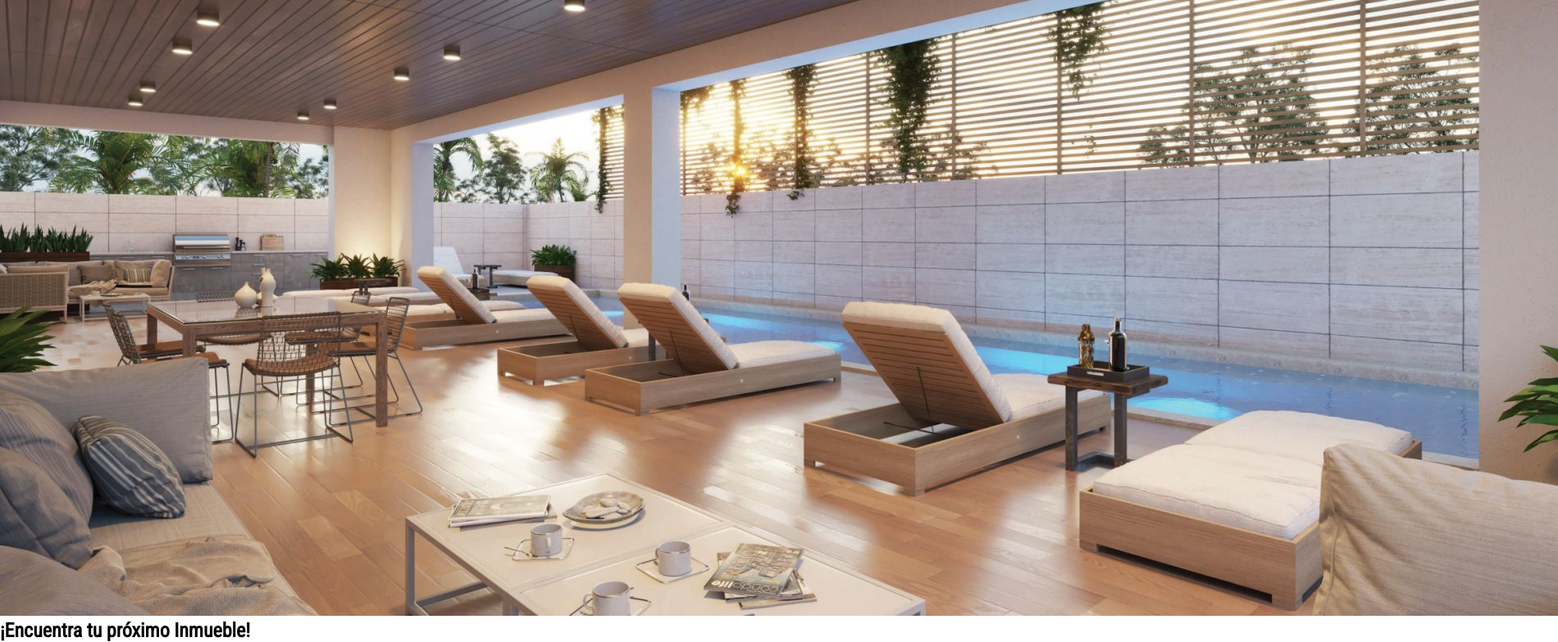
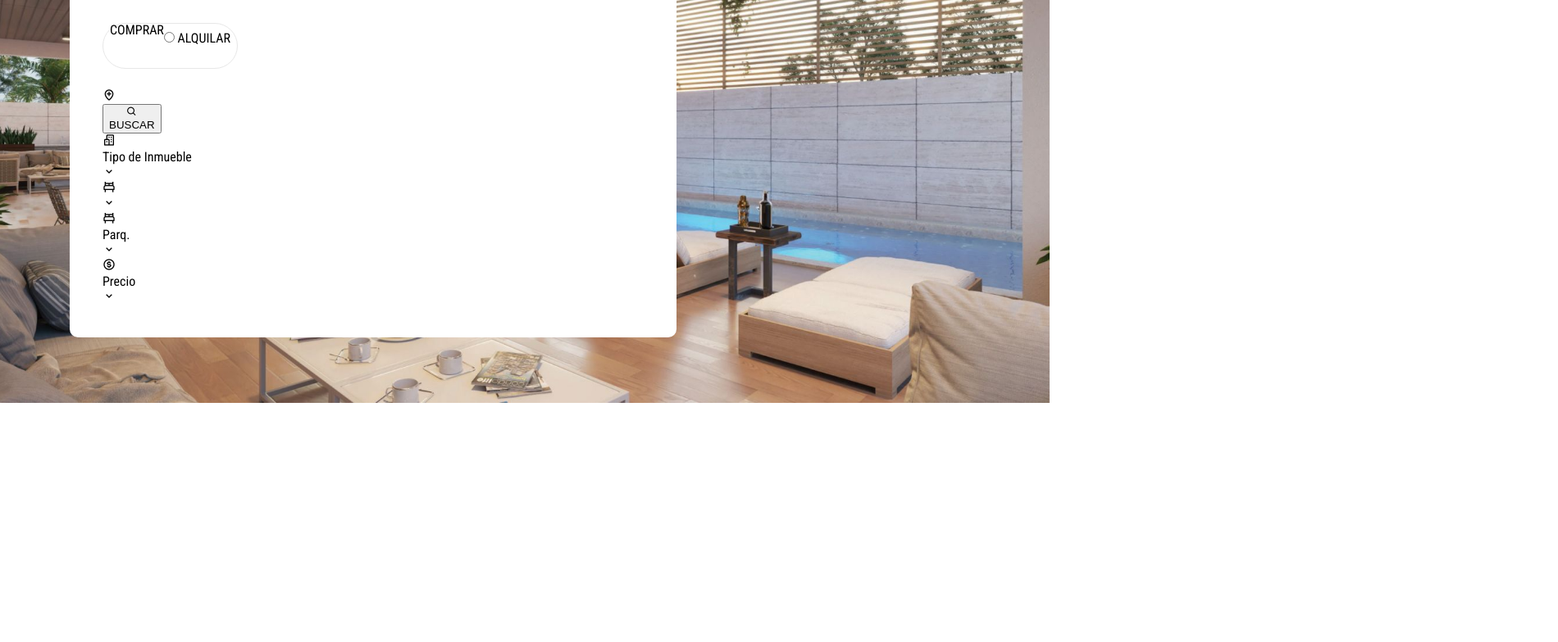
Before and after one commit to EdwinValMed/Plusval, a plain HTML site: page index.html in a window 1280 px wide. Shown: the part 212-996 px from the top of the page at 82% size, 1900 px wide, since content can reach past the window. After the commit the page ends 800 px from the top, so only its background shows below. Drawn offline with nearby package versions, Linux system fonts and the light colour scheme.

Commit message:
cambio 3

```diff
--- a/index.html
+++ b/index.html
@@ -55,20 +55,91 @@
       <section class="hero">
         <div class="hero-content">
           <div class="content-box">
-            <figure class="figure">
-              <img src="./image/1643658949ss.jpg" />
-            </figure>
+            <div class="figure">
+              <div class="fondo"></div>
+            </div>
           </div>
         </div>
         <div class="container-relative">
           <h1 class="title-1">¡Encuentra tu próximo Inmueble!</h1>
           <div class="container-1">
             <div class="container-full">
-              <form action="" class="form-container">
-                <div class="comprar-alquilar"></div>
-                <div class="buscar-ciudad"></div>
-                <div class="classification"></div>
-              </form>
+              <div class="box-grid">
+                <form action="" class="form-container">
+                  <div class="comprar-alquilar">
+                    <label for="comprar" class="comprar" value="1">
+                      <input class="input" type="radio" class />
+                      <span class="text-span">Comprar</span>
+                    </label>
+                    <label for="alquilar" class="alquilar">
+                      <label for="alquilar" class="alquilar" value="2">
+                        <input type="radio" />
+                        <span>Alquilar</span>
+                      </label>
+                    </label>
+                  </div>
+                  <div class="buscar-ciudad">
+                    <div class="with-map">
+                      <i class="bx bx-location-plus"></i>
+                      <span class="space-buscar">
+                        <span class="space-text">
+                          <span
+                            class="text-selector"
+                            placeholder="Sectores o ciudades donde deseas buscar"
+                          ></span>
+                        </span>
+                      </span>
+                    </div>
+                    <button class="grid-buscar" type="submit">
+                      <i class="bx bx-search"></i>
+                      <div>BUSCAR</div>
+                    </button>
+                  </div>
+                  <div class="classification">
+                    <div class="inmueble">
+                      <i class="bx bx-buildings"></i>
+                      <div class="inmueble-width">
+                        <p class="text-inmueble">
+                          <span class="placeholder placeholder-inmu"
+                            >Tipo de Inmueble</span
+                          >
+                        </p>
+                      </div>
+                      <i class="bx bx-chevron-down"></i>
+                    </div>
+                    <div class="hab">
+                      <i class="bx bx-bed"></i>
+                      <div class="hab-width">
+                        <p class="text-hab">
+                          <span class="placeholder placeholder-hab"></span>
+                        </p>
+                      </div>
+                      <i class="bx bx-chevron-down"></i>
+                    </div>
+                    <div class="parqueo">
+                      <i class="bx bx-bed"></i>
+                      <div class="parqueo-width">
+                        <p class="text-parq">
+                          <span class="placeholder placeholder-parq"
+                            >Parq.</span
+                          >
+                        </p>
+                      </div>
+                      <i class="bx bx-chevron-down"></i>
+                    </div>
+
+                    <div class="precio">
+                      <i class="bx bx-dollar-circle"></i>
+                      <p class="text-price">
+                        <span class="placeholder placeholder-price"
+                          >Precio</span
+                        >
+                      </p>
+                      <i class="bx bx-chevron-down"></i>
+                    </div>
+                  </div>
+                </form>
+              </div>
             </div>
           </div>
         </div>
--- a/style.css
+++ b/style.css
@@ -116,6 +116,109 @@ li a{
 }
 
 .hero{
+    height: 640px;
+    position: relative;
     align-items: center;
+    display: flex;
+}
+
+.hero-content{
+    height: 640px;
+    width: 100%;
+    position: absolute;
+}
+.content-box{
+    height: 640px;
+    touch-action: pan-y;
+    overflow: hidden;
+    position: relative;
+}
+.figure{
+    left: 0px;
+    /* transform: translateX(0%); */
+    position: absolute;
+    width: 100%;
+    height: 100%;
 
 }
+.fondo{
+    position: absolute;
+    left: 0px;
+    transform: translateX(0%);
+    background-image: url(./image/fondo.jpg);
+    width: 100%;
+    top: 0px;
+    height: 100%;
+    background-size: cover;
+    background-position: center;
+}
+.container-relative{
+    position: relative;
+    max-width: 1140px;
+    margin: 0 auto;
+    padding: 0 15px;
+    width: 100%;
+
+}
+.title-1{
+    color: white;
+    text-align: center;
+    margin-bottom: 1rem;
+    font-size: 42px;
+    line-height: 56px;
+    margin: 0;
+
+}
+.container-full{
+    display: grid;
+    grid-template-columns: repeat(12, minmax(0, 1fr));
+    place-content: center;
+}
+
+.box-grid{
+    grid-column-start: 3;
+    grid-column: span 8 / span 8;
+}
+
+.form-container{
+    padding: 2.5rem;
+    background-color: white;
+    border-radius: 10px;
+
+}
+
+
+.comprar-alquilar{
+    height: 3.5rem;
+    padding: 0.5rem;
+    border-radius: 67px;
+    border: 1px solid #E7E7E7;
+    background-color: white;
+    display: flex;
+    max-width: max-content;
+    text-transform: uppercase;
+    margin-bottom: 1.5rem;
+
+}
+.comprar{
+    margin-right: 6px;
+    cursor: pointer;
+    line-height: 0px;
+    margin: 0px;
+}
+.comprar .input{
+    display: none;
+    padding: 0;
+    font-size: 100%;
+}
+.comprar .input :checked ~ .text-span{
+    background-color: var(--color-primary);
+    color: white;
+    box-shadow: 2px 2px 4px var(--color-primary);
+
+}
+.comprar .text-span{
+    width: 130px;
+    height: 12.5rem;
+    font-size: 1rem;
+}
```
Also changed, not shown: image/fondo.jpg (renamed from image/1643658949ss.jpg).
